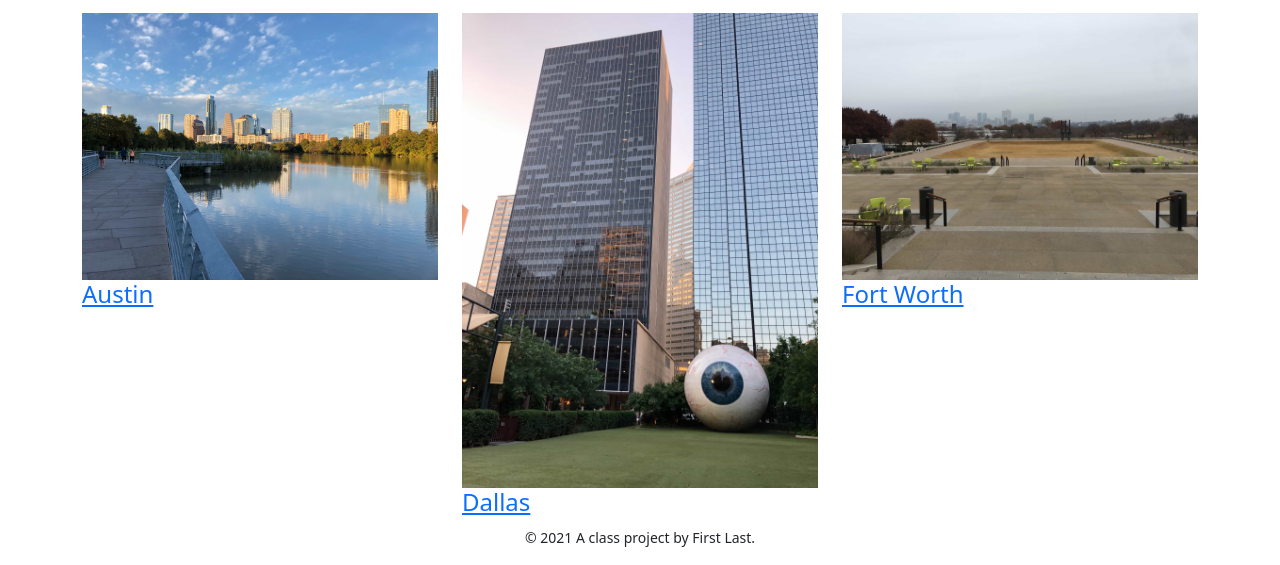
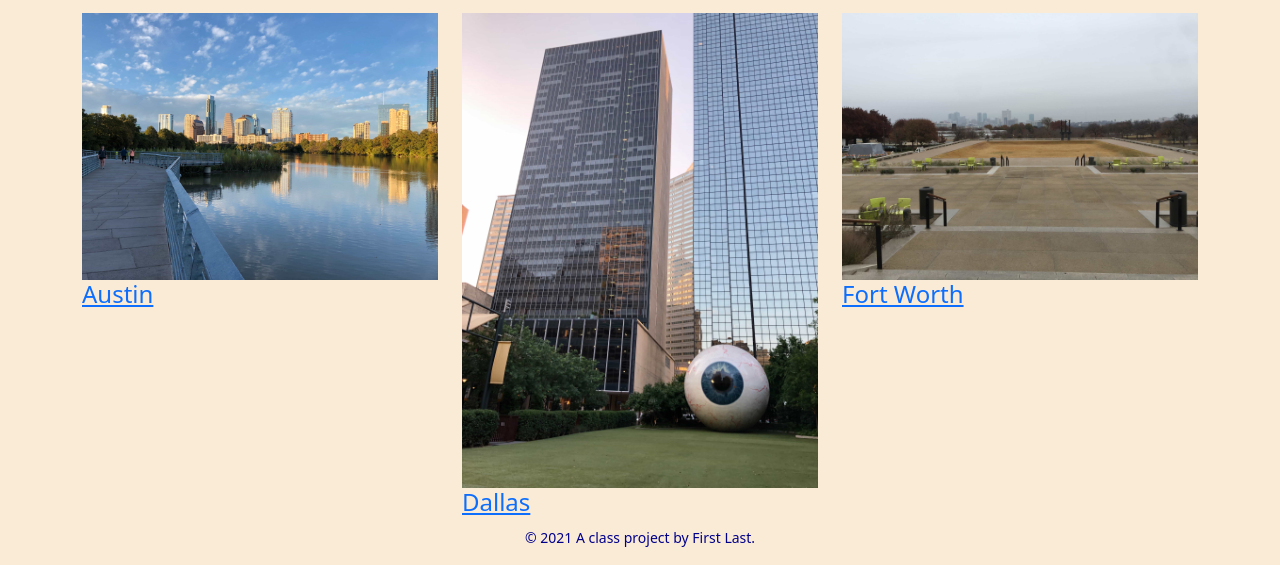
Before and after one commit to jefflinwood/icj-final-project, a website: page src/njk/index.njk in a window 1280 px wide. Shown: the part 269-834 px from the top of the page. Drawn offline with nearby package versions, Linux system fonts and the light colour scheme; files that its build step writes are made by us from their sources; files whose address does not match are found by name.

Commit message:
Fixed a few issues

```diff
--- a/src/njk/index.njk
+++ b/src/njk/index.njk
@@ -13,8 +13,8 @@
   <div class="row">
     {% for city in cities.cities %}
       <div class="col">
-        <img src="img/{{ city.slug }}.jpg" alt="" class="img-fluid">
-        <h3><a href="cities/{{ citt.slug }}.html">{{ city.name }}</a></h3>
+        <img src="img/{{ city.slug }}.jpg" alt="Picture of {{ city.name }}" class="img-fluid">
+        <h3><a href="cities/{{ city.slug }}.html">{{ city.name }}</a></h3>
       </div>
     {% endfor %}
   </div>
--- a/src/scss/main.scss
+++ b/src/scss/main.scss
@@ -24,3 +24,8 @@
 h3 {
   font-size: 1.5rem;
 }
+
+body {
+  background-color: antiquewhite;
+  color: darkblue;
+}
```
Also changed, not shown: docs/css/main.css, docs/index.html.
